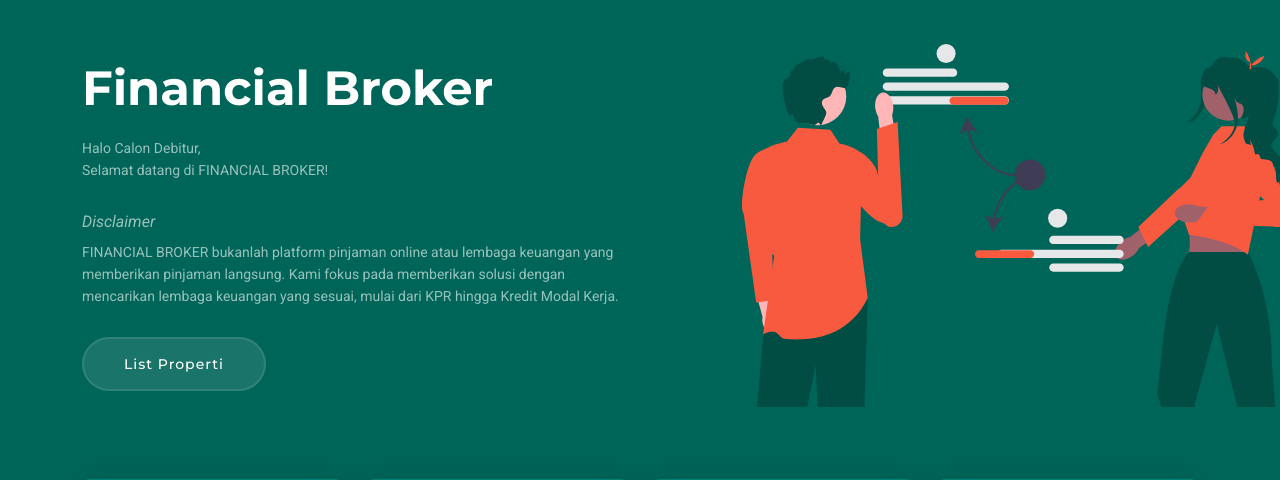
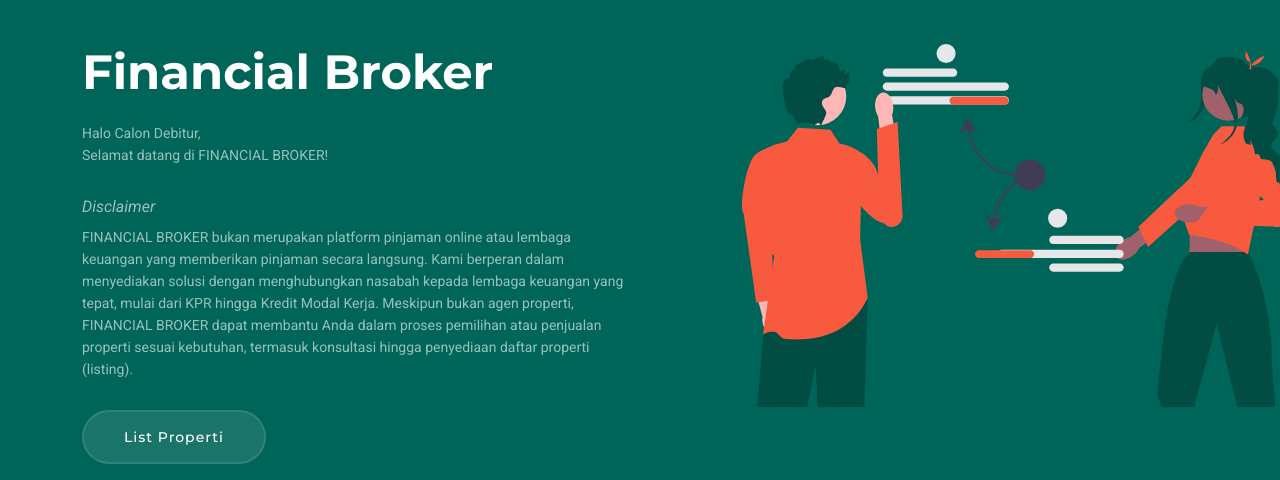
Before and after one commit to biljth/financialbroker, a Django app: page / in a window 1280 px wide. Shown: the part 96-576 px from the top of the page. Run offline with Django 5.2, Linux system fonts and the light colour scheme; some libraries are stand-ins or nearby versions.

Commit message:
Update home.html

```diff
--- a/loans/templates/home.html
+++ b/loans/templates/home.html
@@ -84,7 +84,7 @@ FINANCIAL BROKER, solusi keuangan, pinjaman, kredit, suku bunga rendah, pembiaya
         <p>Halo Calon Debitur,</p>
         <p class="no-space1">Selamat datang di FINANCIAL BROKER!</p>
         <p class="disclaimer">Disclaimer</p>
-        <p class="no-space2">FINANCIAL BROKER bukanlah platform pinjaman online atau lembaga keuangan yang memberikan pinjaman langsung. Kami fokus pada memberikan solusi dengan mencarikan lembaga keuangan yang sesuai, mulai dari KPR hingga Kredit Modal Kerja.</p>
+        <p class="no-space2">FINANCIAL BROKER bukan merupakan platform pinjaman online atau lembaga keuangan yang memberikan pinjaman secara langsung. Kami berperan dalam menyediakan solusi dengan menghubungkan nasabah kepada lembaga keuangan yang tepat, mulai dari KPR hingga Kredit Modal Kerja. Meskipun bukan agen properti, FINANCIAL BROKER dapat membantu Anda dalam proses pemilihan atau penjualan properti sesuai kebutuhan, termasuk konsultasi hingga penyediaan daftar properti (listing).</p>
 
         <div class="d-flex">
             <a href="{% url 'property_list' %}" class="btn-get-started">List Properti</a>
```
